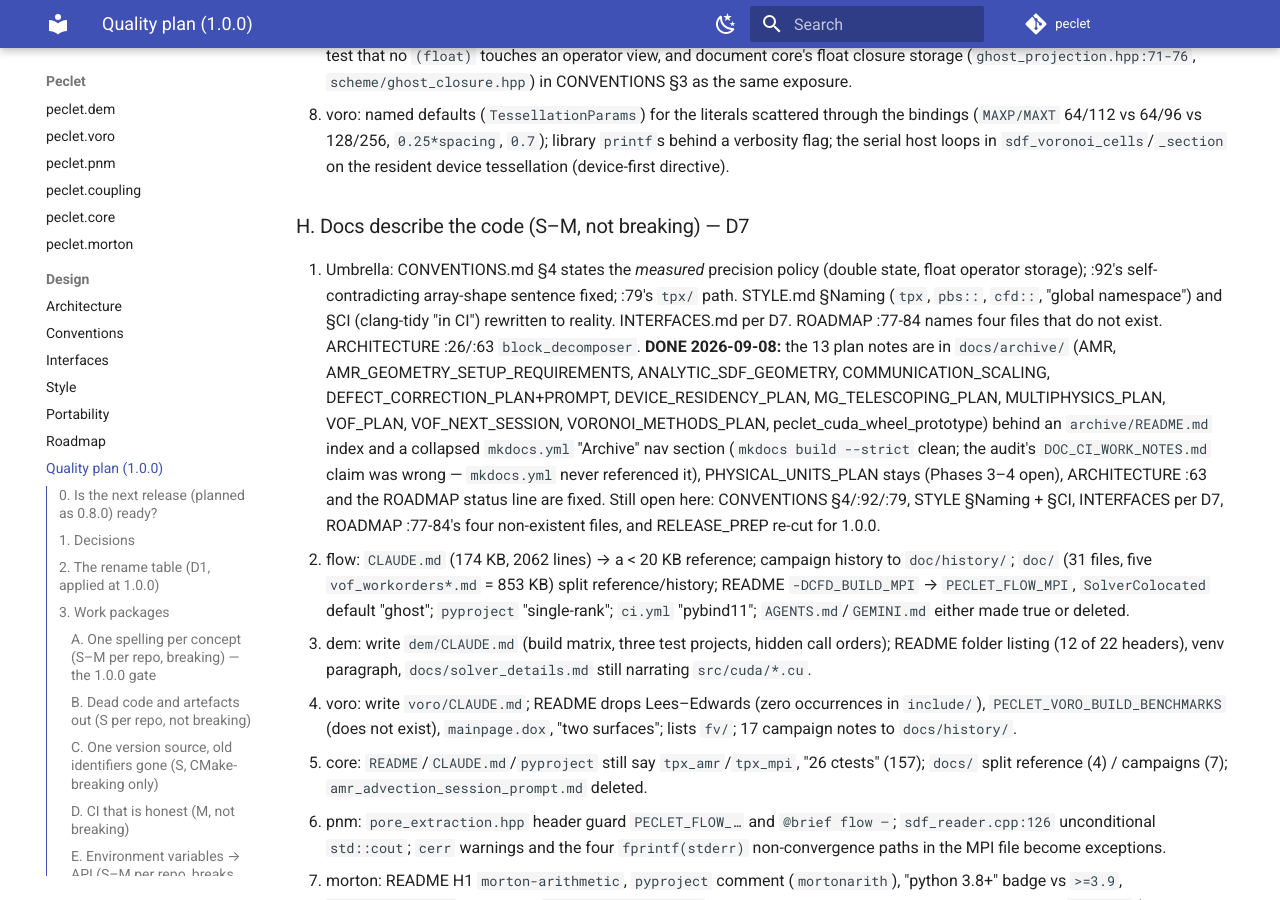
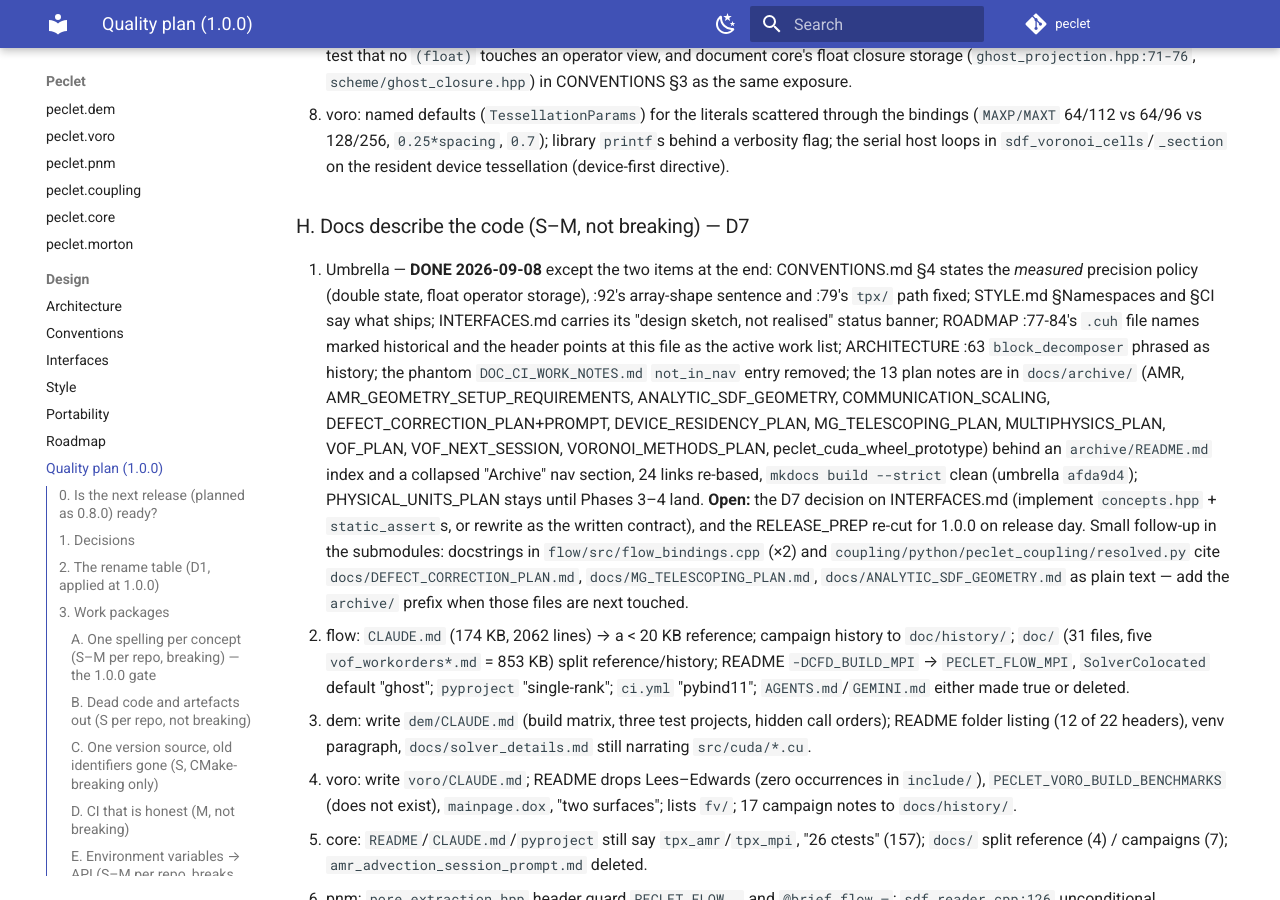
Before and after one commit to computational-chemical-engineering/peclet, an MkDocs documentation site: the page built from docs/QUALITY_PLAN.md, in a window 1280 px wide and 900 px high, scrolled down 6908 px. Built offline with MkDocs 1.6.1 and Material for MkDocs 9.7.7, drawn with Linux system fonts in a browser that asks for light colours; comment, search, counter and statistics services are not loaded.

Commit message:
docs: QUALITY_PLAN H.1 — record what was actually done today and the two open items
Co-Authored-By: Claude Fable 5.1 <noreply@anthropic.com>
Claude-Session: https://claude.ai/code/session_01Wqm2gbrbGKeKH8YVUHoTch

```diff
--- a/docs/QUALITY_PLAN.md
+++ b/docs/QUALITY_PLAN.md
@@ -244,20 +244,22 @@ stops returning energy through `maxVolErr`.
 
 ### H. Docs describe the code (S–M, not breaking) — D7
 
-1. Umbrella: CONVENTIONS.md §4 states the *measured* precision policy (double state, float
-   operator storage); :92's self-contradicting array-shape sentence fixed; :79's `tpx/` path.
-   STYLE.md §Naming (`tpx`, `pbs::`, `cfd::`, "global namespace") and §CI (clang-tidy "in CI")
-   rewritten to reality. INTERFACES.md per D7. ROADMAP :77-84 names four files that do not exist.
-   ARCHITECTURE :26/:63 `block_decomposer`. **DONE 2026-09-08:** the 13 plan notes are in
-   `docs/archive/` (AMR, AMR_GEOMETRY_SETUP_REQUIREMENTS, ANALYTIC_SDF_GEOMETRY,
-   COMMUNICATION_SCALING, DEFECT_CORRECTION_PLAN+PROMPT, DEVICE_RESIDENCY_PLAN,
-   MG_TELESCOPING_PLAN, MULTIPHYSICS_PLAN, VOF_PLAN, VOF_NEXT_SESSION, VORONOI_METHODS_PLAN,
-   peclet_cuda_wheel_prototype) behind an `archive/README.md` index and a collapsed `mkdocs.yml`
-   "Archive" nav section (`mkdocs build --strict` clean; the audit's `DOC_CI_WORK_NOTES.md` claim
-   was wrong — `mkdocs.yml` never referenced it), PHYSICAL_UNITS_PLAN stays (Phases 3–4 open),
-   ARCHITECTURE :63 and the ROADMAP status line are fixed. Still open here: CONVENTIONS §4/:92/:79,
-   STYLE §Naming + §CI, INTERFACES per D7, ROADMAP :77-84's four non-existent files, and
-   RELEASE_PREP re-cut for 1.0.0.
+1. Umbrella — **DONE 2026-09-08** except the two items at the end: CONVENTIONS.md §4 states the
+   *measured* precision policy (double state, float operator storage), :92's array-shape sentence and
+   :79's `tpx/` path fixed; STYLE.md §Namespaces and §CI say what ships; INTERFACES.md carries its
+   "design sketch, not realised" status banner; ROADMAP :77-84's `.cuh` file names marked historical and
+   the header points at this file as the active work list; ARCHITECTURE :63 `block_decomposer` phrased
+   as history; the phantom `DOC_CI_WORK_NOTES.md` `not_in_nav` entry removed; the 13 plan notes are in
+   `docs/archive/` (AMR, AMR_GEOMETRY_SETUP_REQUIREMENTS, ANALYTIC_SDF_GEOMETRY, COMMUNICATION_SCALING,
+   DEFECT_CORRECTION_PLAN+PROMPT, DEVICE_RESIDENCY_PLAN, MG_TELESCOPING_PLAN, MULTIPHYSICS_PLAN,
+   VOF_PLAN, VOF_NEXT_SESSION, VORONOI_METHODS_PLAN, peclet_cuda_wheel_prototype) behind an
+   `archive/README.md` index and a collapsed "Archive" nav section, 24 links re-based, `mkdocs build
+   --strict` clean (umbrella `afda9d4`); PHYSICAL_UNITS_PLAN stays until Phases 3–4 land. **Open:** the
+   D7 decision on INTERFACES.md (implement `concepts.hpp` + `static_assert`s, or rewrite as the written
+   contract), and the RELEASE_PREP re-cut for 1.0.0 on release day. Small follow-up in the submodules:
+   docstrings in `flow/src/flow_bindings.cpp` (×2) and `coupling/python/peclet_coupling/resolved.py`
+   cite `docs/DEFECT_CORRECTION_PLAN.md`, `docs/MG_TELESCOPING_PLAN.md`, `docs/ANALYTIC_SDF_GEOMETRY.md`
+   as plain text — add the `archive/` prefix when those files are next touched.
 2. flow: `CLAUDE.md` (174 KB, 2062 lines) → a < 20 KB reference; campaign history to
    `doc/history/`; `doc/` (31 files, five `vof_workorders*.md` = 853 KB) split reference/history;
    README `-DCFD_BUILD_MPI` → `PECLET_FLOW_MPI`, `SolverColocated` default "ghost"; `pyproject`
```
